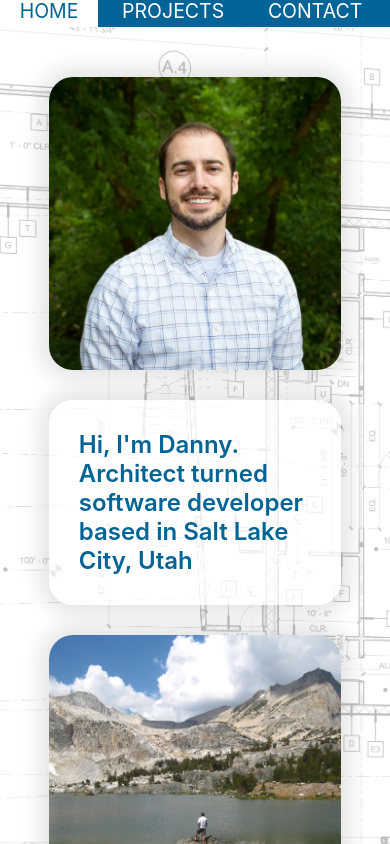
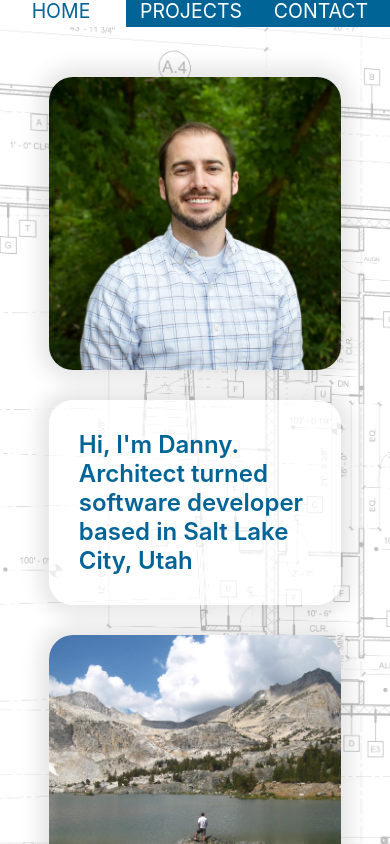
Before and after one commit to danny-carmen/portfolio-site, a React (Create React App) app: page / in a window 390 px wide. Built offline with nearby package versions, Linux system fonts and the light colour scheme.

Commit message:
Final Touches

```diff
--- a/src/styles/about-me.scss
+++ b/src/styles/about-me.scss
@@ -54,7 +54,7 @@ $primary-dimension: 30vw;
     grid-column: m1/e;
     align-items: center;
 
-    font-size: 3vw;
+    font-size: 2.5vw;
     font-weight: 600;
     color: $primary-color;
   }
--- a/src/styles/main.scss
+++ b/src/styles/main.scss
@@ -20,6 +20,7 @@ body,
   display: grid;
   grid-template-columns: [navbar-s] max-content [navbar-e content-s] 1fr [content-e];
   overflow-x: hidden;
+  overflow-y: hidden;
 }
 
 /* width */
--- a/src/styles/media-queries.scss
+++ b/src/styles/media-queries.scss
@@ -38,7 +38,6 @@
     display: grid;
     grid-template-rows: [navbar-s] 7vw [navbar-e content-s] 1fr [content-e];
     grid-template-columns: [s] 1fr [e];
-    overflow-x: hidden;
   }
 
   .nav-bar-wrapper {
@@ -68,8 +67,8 @@
       transform: none;
       line-height: 6vw;
       z-index: 3;
-      padding-left: 20px;
-      padding-right: 20px;
+      width: 100%;
+      text-align: center;
 
       padding-top: 0px;
       padding-bottom: 0px;
```
